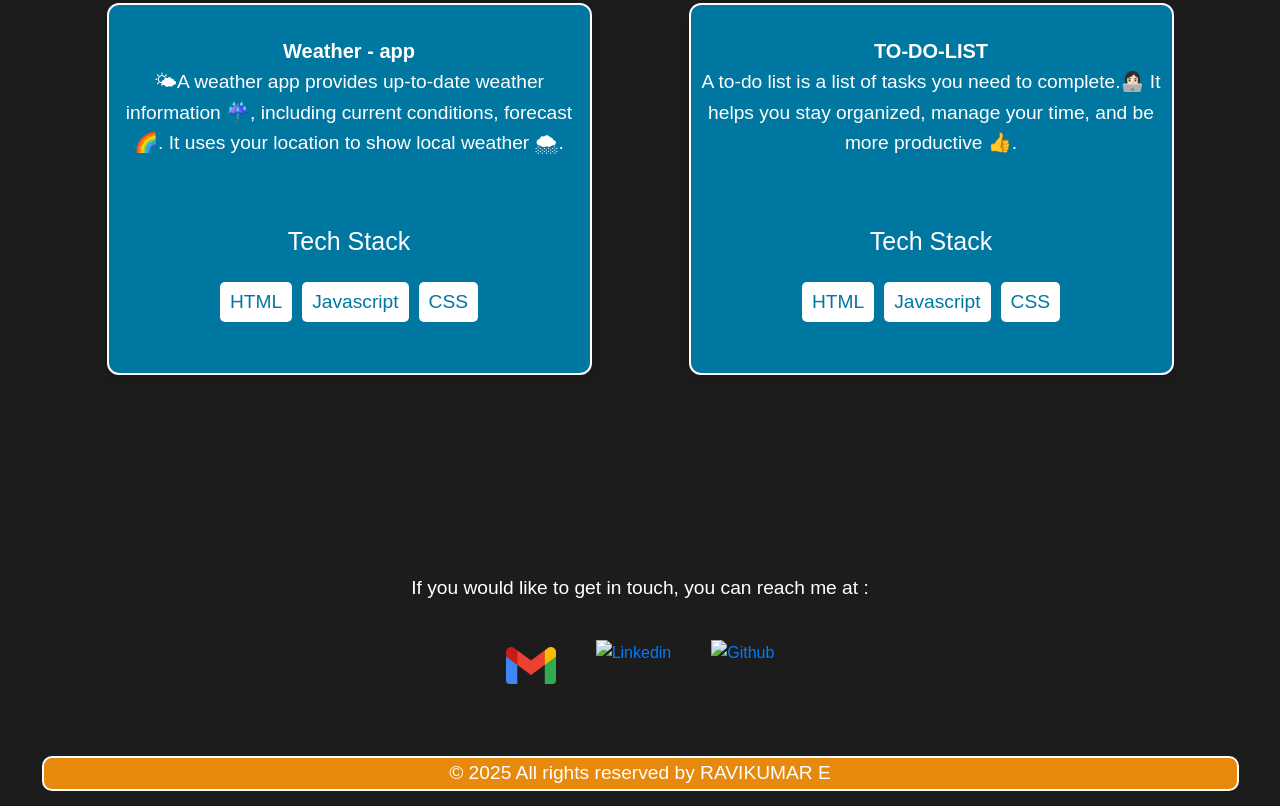
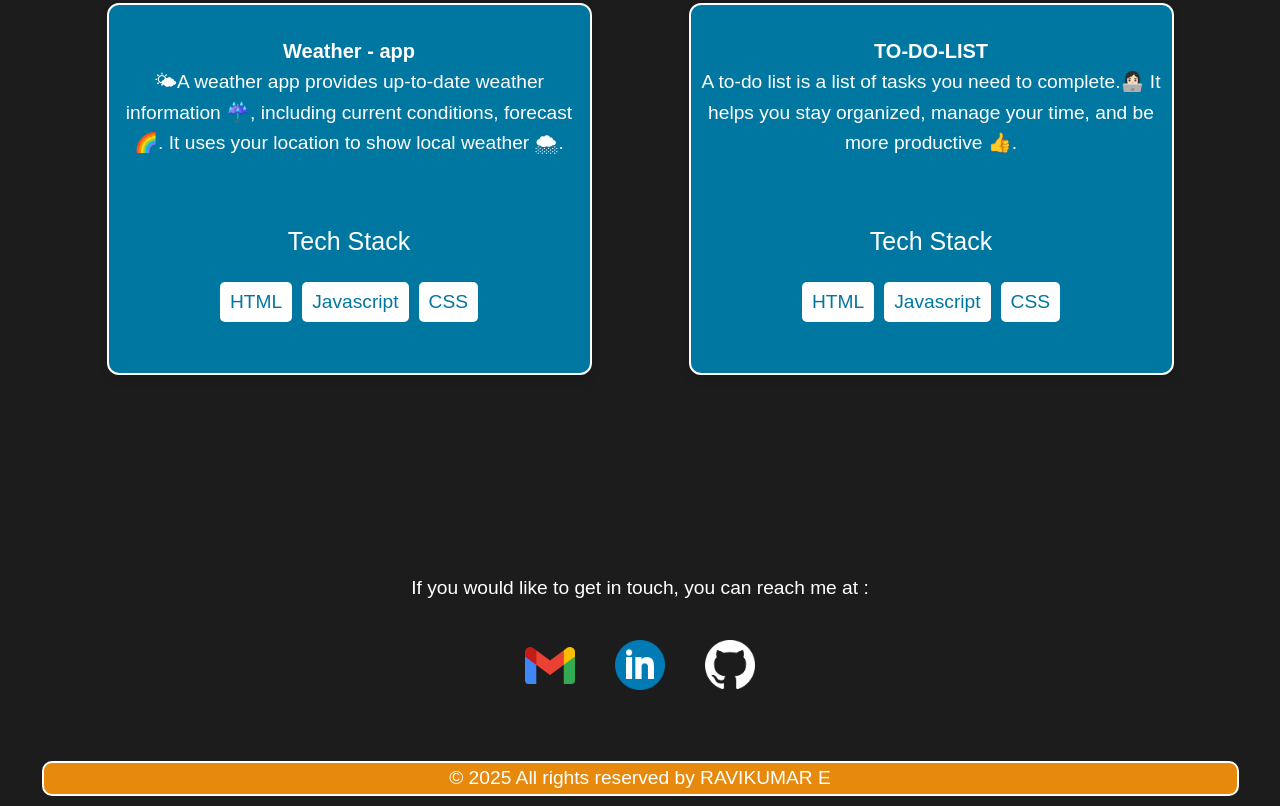
Before and after one commit to Ravikumarelumalai26/Ravi--protfolio, a plain HTML site: page index.html in a window 1280 px wide. Shown: the part 2022-2828 px from the top of the page. Drawn offline with nearby package versions, Linux system fonts and the light colour scheme; files whose address does not match are found by name.

Commit message:
Update index.html

```diff
--- a/index.html
+++ b/index.html
@@ -288,10 +288,10 @@
                         <img style="margin-top: 27px;" src="Social/Gmail.png" alt="Gmail">
                     </a>
                     <a href="https://www.linkedin.com/in/ravikumar-e-b69394216/" target="_blank">
-                        <img src="Social/Linkedin.png" alt="Linkedin">
+                        <img src="Linkedin.png" alt="Linkedin">
                     </a>
                     <a href="https://github.com/Ravikumarelumalai26" target="_blank">
-                        <img src="Social/Github.png" alt="Github">
+                        <img src="Github.png" alt="Github">
                     </a>
             </div>
 
```
